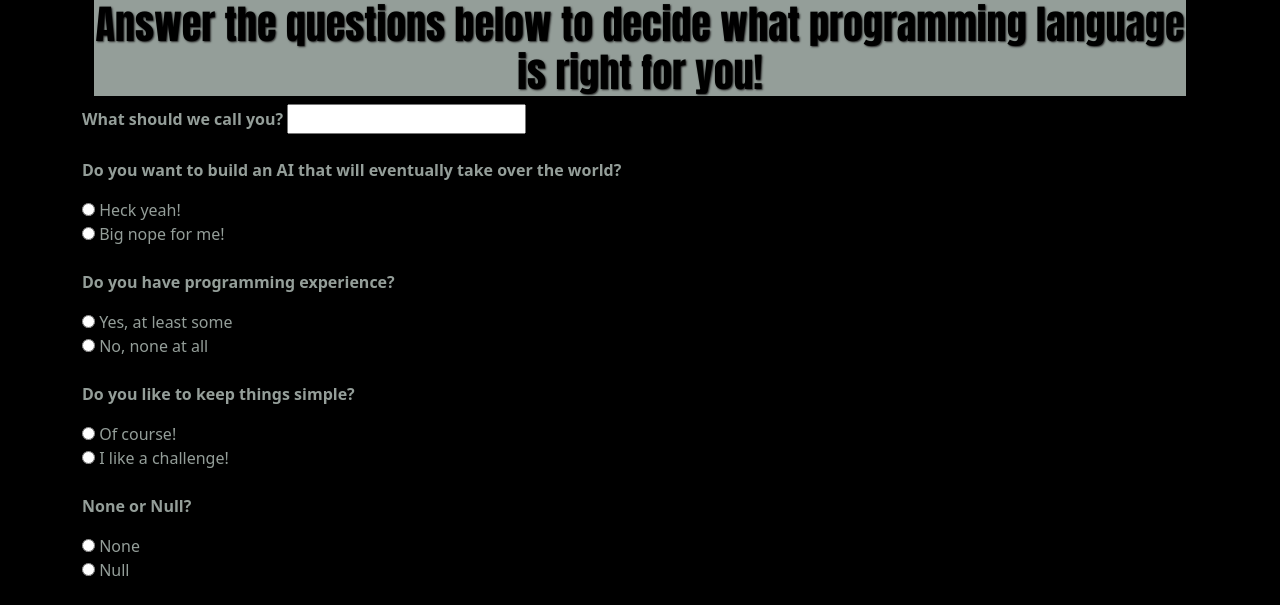
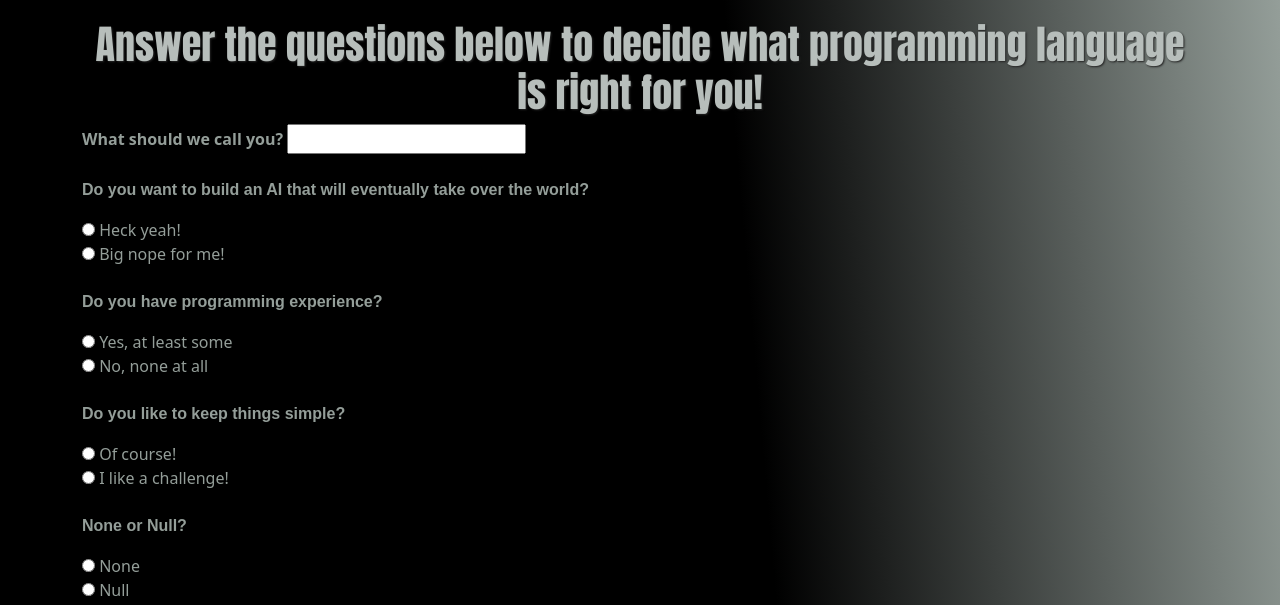
Before and after one commit to Drewrwhite/language-suggest, a plain HTML site: page index.html in a window 1280 px wide. Shown: the top 605 px of the page. Drawn offline with Linux system fonts and the light colour scheme.

Commit message:
add css styling

```diff
--- a/css/styles.css
+++ b/css/styles.css
@@ -4,15 +4,19 @@
 } */
 
 .jumbotron {
-  color: #000000;
+  color: #b7bebb;
   font-family: Impact, Haettenschweiler, 'Arial Narrow Bold', sans-serif;
   background-size: auto;
-  background-color: #949e99;
 
 }
 
 body {
-  background-color: #000000;
+  box-sizing: border-box;
+  margin: 10px;
+  padding: 10px;
+  background: rgb(0, 0, 0);
+  background: linear-gradient(85deg, rgba(0, 0, 0, 1) 63%, rgba(148, 158, 153, 1) 100%);
+  border-radius: 10px;
   color: #949e99
 }
 
@@ -20,6 +24,11 @@ h1 {
   text-shadow: 1px 1px 2px rgb(36, 36, 36);
 }
 
+p {
+  font-family: Arial, Helvetica, sans-serif;
+  text-align: justify;
+}
+
 img {
   width: 300px !important;
   height: 350px !important;
--- a/index.html
+++ b/index.html
@@ -14,6 +14,7 @@
       <h1>Answer the questions below to decide what programming language is right for you!</h1>
       </div>
       </div>
+      <div class="containter">
     <form>
       <label for="userName"><strong>What should we call you?</strong></label>
       <input id="userName" type="text">
@@ -61,14 +62,15 @@
         </div>
       </fieldset>
     </form>
+    </div>
     <br>
     <div id="summary" class="hidden">
       <h2>Results</h2>
       <h4><span id="resultName">____</span>,</h4>
         <br>
-        It looks like we found the Programming language that could be right for you!
-        <br>
+        <h5>It looks like we found the Programming language that could be right for you!</h5>
     </div>
+    <br>
     <div id="cSharp" class="hidden">
       <img src="images/c-sharp.png" alt="C#" id="cs">
       <p>C# (pronounced "See Sharp") is a modern, object-oriented, and type-safe programming language. C# enables developers to build many types of secure and robust applications that run in . NET. C# has its roots in the C family of languages and will be immediately familiar to C, C++, Java, and JavaScript programmers. C# requires discipline and can be considered hard to learn.</p>
```
